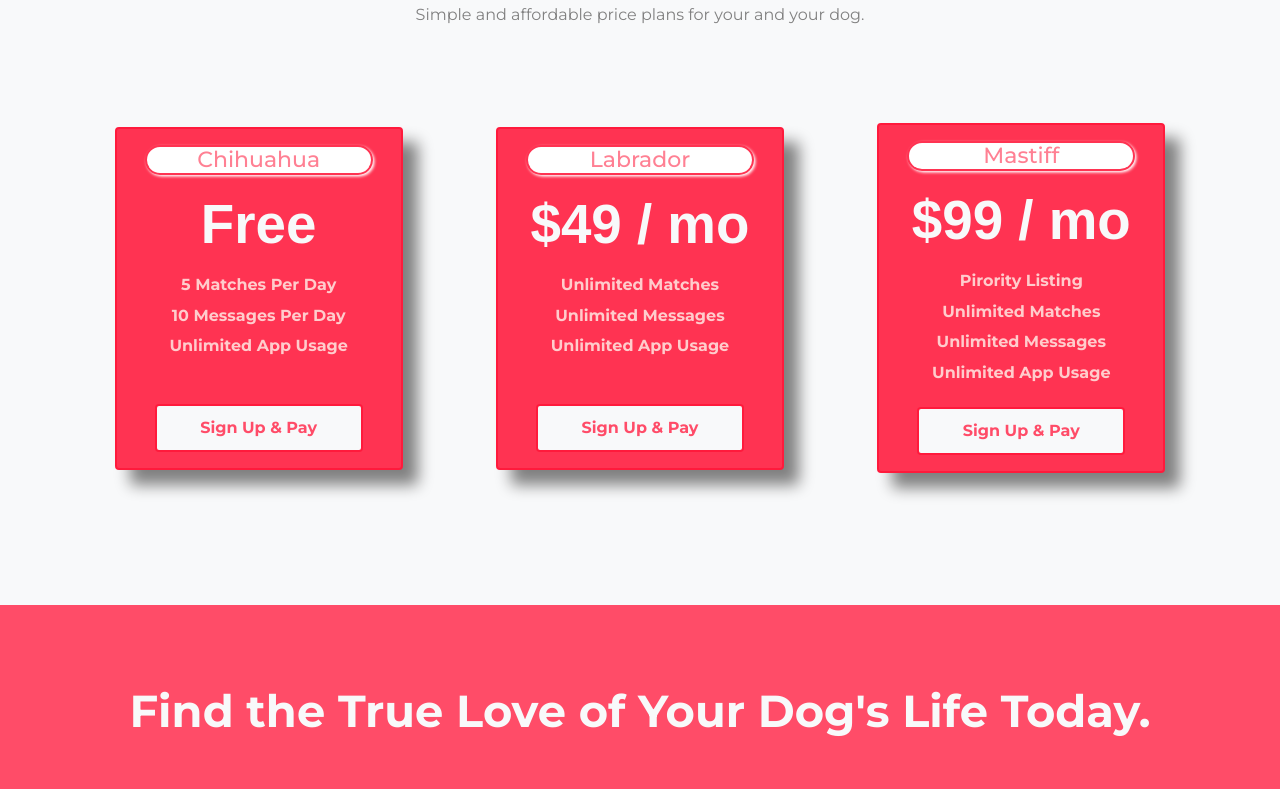
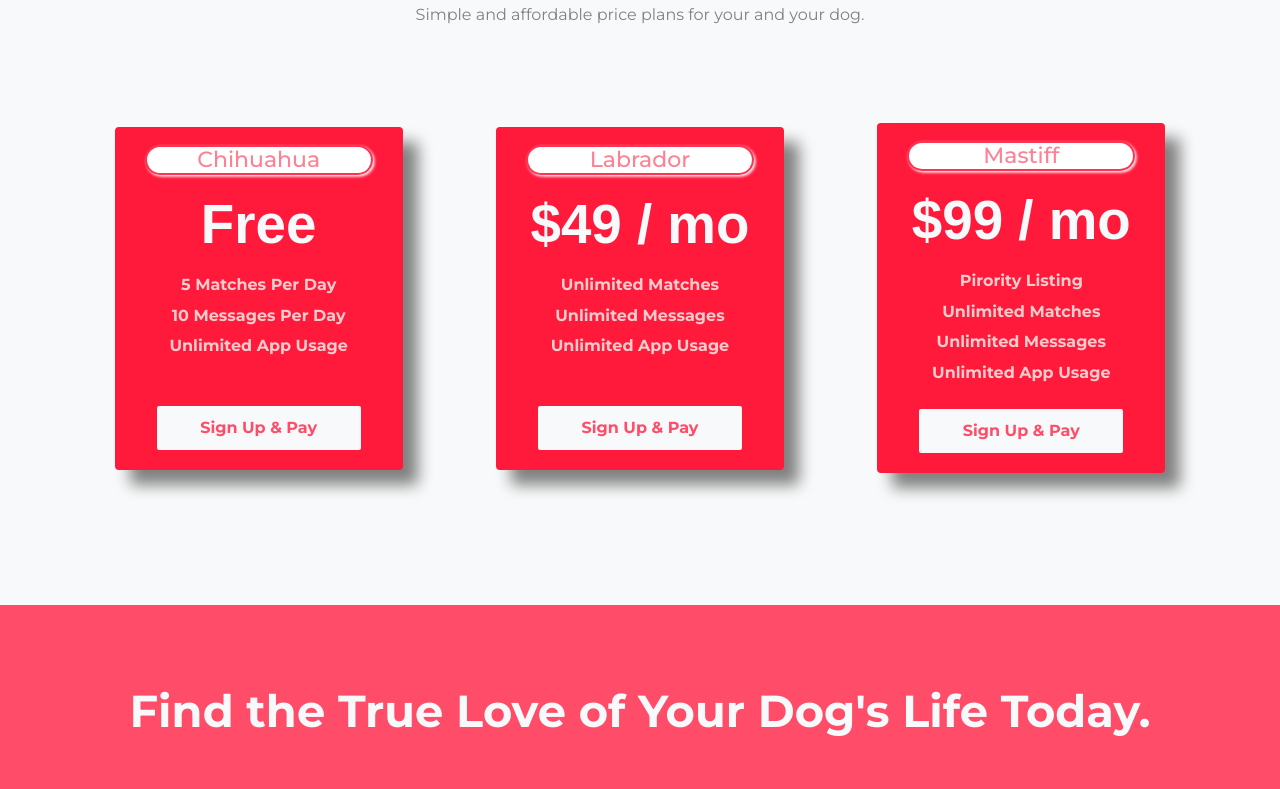
Before and after one commit to Premchand777/Tindog_Bootstrap, a plain HTML site: page index.html in a window 1280 px wide. Shown: the part 2120-2909 px from the top of the page. Drawn offline with nearby package versions, Linux system fonts and the light colour scheme; a web font is replaced by a local one.

Commit message:
card back color changed to thick

```diff
--- a/css/styles.css
+++ b/css/styles.css
@@ -206,7 +206,7 @@ h2 {
 
 .card {
   margin: auto auto;
-  background: #ff3352;
+  background: #ff1a3c;
   border: 2px solid #ff1a3c;
   box-shadow: 15px 15px 15px grey;
 }
```
